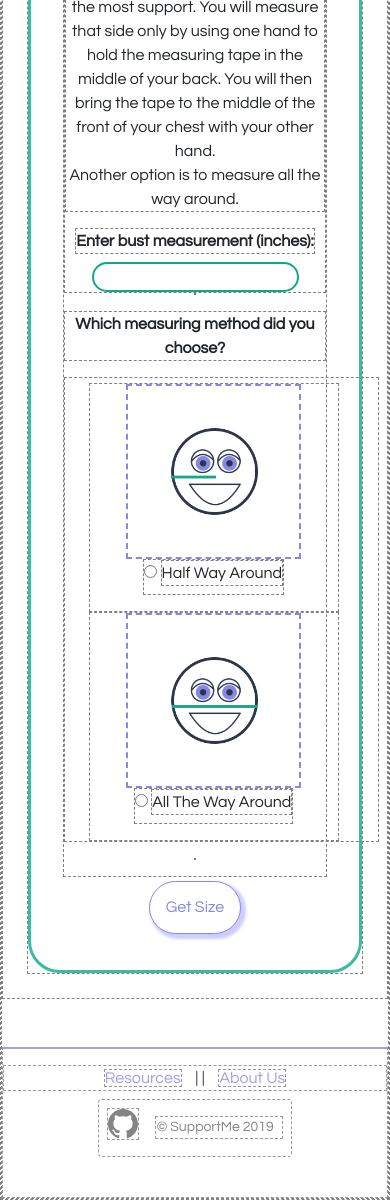
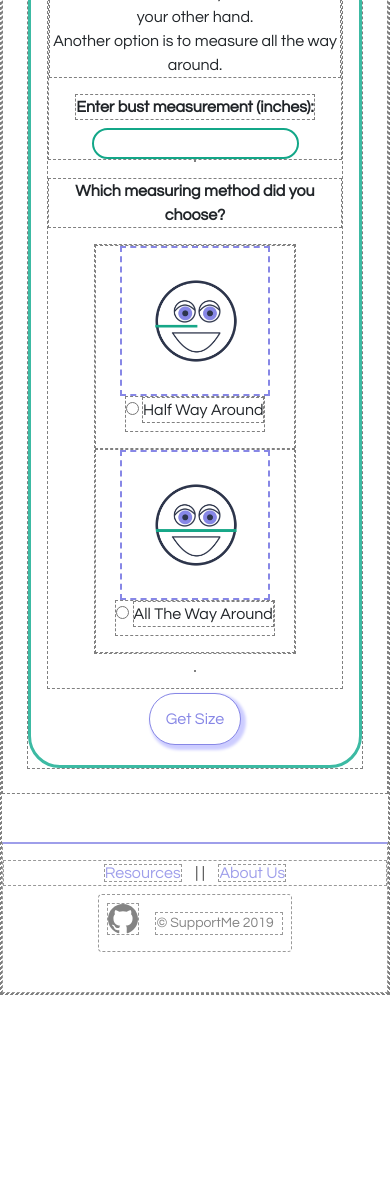
Before and after one commit to support-me/support-me, a Django app: page /brafitting/ in a window 390 px wide; the page is wider, and only the part inside the window is pictured. Shown: the part 3193-4393 px from the top of that part. After the commit the page ends 4188 px from the top of that part, so only its background shows below. Run offline with Django 3.2, Linux system fonts and the light colour scheme; some libraries are stand-ins or nearby versions; some web fonts are replaced.

Commit message:
made emojis and bras columns and center on mobile

```diff
--- a/static/css/main.css
+++ b/static/css/main.css
@@ -33,7 +33,8 @@
 body{
     font-family: 'Questrial', sans-serif;
     font-size: 1rem;
-    /* height: 100%; */
+    height: 100%;
+    width: 100%;
 }
 ul {
     list-style: none;
@@ -287,6 +288,7 @@ body a:hover {
     padding: 1rem;
     max-width: 175px;
     max-height: 175px;
+    margin: auto;
 }
 
 /* ABOUT ME PAGE STYLE */
@@ -478,7 +480,7 @@ footer {
     background-color: rgba(19, 167, 136, 0.75);
     border-radius: 1rem;
     width: 100%;
-    margin: 0;
+    margin: 0 0 1rem 0;
     padding: .5rem;
 }
 #id_band_measurement{
@@ -592,6 +594,7 @@ input[type='radio']{
         max-height: 300px;
         margin-bottom: 1rem;
     }
+
 }
 
 @media only screen and (max-width: 480px) {
@@ -656,4 +659,30 @@ input[type='radio']{
         padding: 0;
         align-content: center;
     }
+    .currently-wearing-field {
+        display: flex;
+        flex-direction: column;
+        /* flex-wrap: wrap; */
+        /* padding: inherit; */
+        padding: 0;
+    }
+    .fitting-step, .suggestion-step {
+        /* text-align: center; */
+        /* padding: 1rem 4rem 1rem 4rem; */
+        padding: 1rem;
+        border-radius: 2rem;
+        border: 3px solid #3CBAA3;
+    }
+    .emoji-drawing-set {
+        display: flex;
+        flex-direction: column;
+        width: 200px
+    }
+    .emoji-drawing-set img {
+        border: 2px dashed #8787e6;
+        padding: .5rem;
+        max-width: 150px;
+        max-height: 150px;
+        margin: auto;
+    }
 }
```
